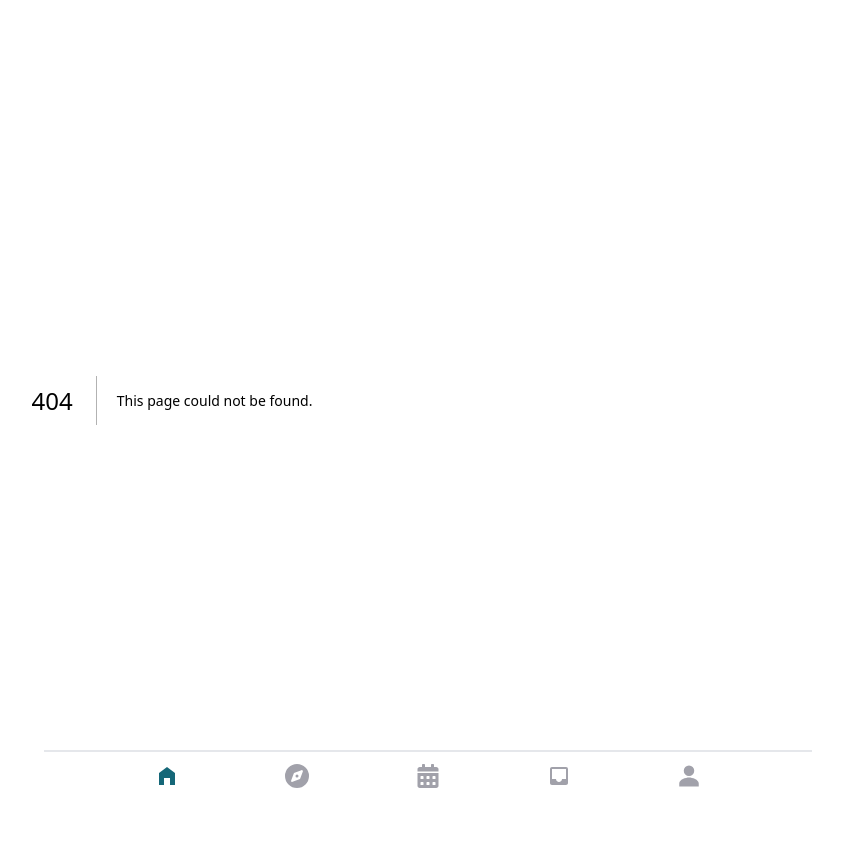
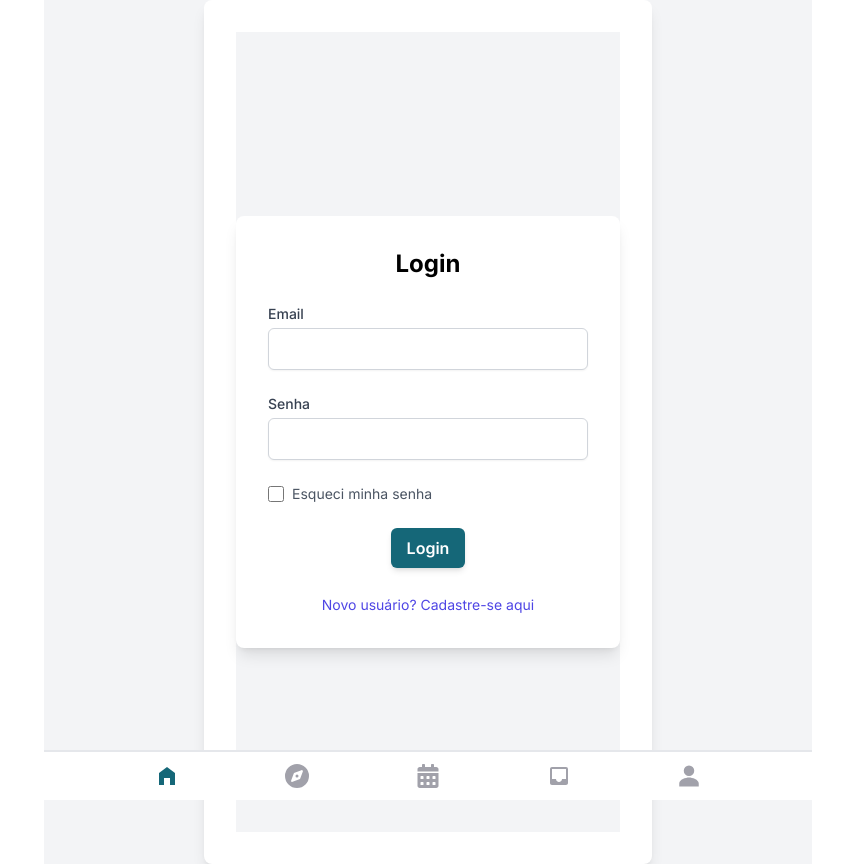
Before and after one commit to LesterCerioli/Beauty-Saloon-NextJs, a Next.js app: page /test in a window 1280 px wide. Before the commit this address had no page. Shown: the whole page, without its empty margins (212-1055 px from the left). Before the commit the page ends 800 px from the top, so only its background shows below. Built offline with nearby package versions, Linux system fonts and the light colour scheme.

Commit message:
feat(#1767): Building Login cinponent

```diff
--- /dev/null
+++ b/src/app/components/Login.tsx
@@ -0,0 +1,76 @@
+// src/app/components/Login.tsx
+import React from 'react';
+import { useForm, SubmitHandler } from 'react-hook-form';
+import Link from 'next/link';
+
+type FormValues = {
+  email: string;
+  password: string;
+  forgotPassword: boolean;
+};
+
+const Login: React.FC = () => {
+  const { register, handleSubmit, formState: { errors } } = useForm<FormValues>();
+
+  const onSubmit: SubmitHandler<FormValues> = (data) => {
+    console.log(data);
+    // Adicione a lógica de login aqui
+  };
+
+  return (
+    <div className="flex items-center justify-center min-h-screen bg-gray-100">
+      <div className="bg-white p-8 rounded-lg shadow-lg w-full max-w-md">
+        <form onSubmit={handleSubmit(onSubmit)} className="space-y-6">
+          <h2 className="text-2xl font-bold text-center">Login</h2>
+
+          <div>
+            <label htmlFor="email" className="block text-sm font-medium text-gray-700">Email</label>
+            <input
+              id="email"
+              type="email"
+              {...register('email', { required: 'Email is required' })}
+              className="mt-1 block w-full p-2 border border-gray-300 rounded-md shadow-sm focus:ring-indigo-500 focus:border-indigo-500"
+            />
+            {errors.email && <p className="text-red-500 text-xs mt-1">{errors.email.message}</p>}
+          </div>
+
+          <div>
+            <label htmlFor="password" className="block text-sm font-medium text-gray-700">Senha</label>
+            <input
+              id="password"
+              type="password"
+              {...register('password', { required: 'Password is required' })}
+              className="mt-1 block w-full p-2 border border-gray-300 rounded-md shadow-sm focus:ring-indigo-500 focus:border-indigo-500"
+            />
+            {errors.password && <p className="text-red-500 text-xs mt-1">{errors.password.message}</p>}
+          </div>
+
+          <div className="flex items-center justify-between">
+            <label className="flex items-center">
+              <input
+                type="checkbox"
+                {...register('forgotPassword')}
+                className="h-4 w-4 text-indigo-600 focus:ring-indigo-500 border-gray-300 rounded"
+              />
+              <span className="ml-2 text-sm text-gray-600">Esqueci minha senha</span>
+            </label>
+          </div>
+
+          <div className="flex items-center justify-center">
+            <button type="submit" className="py-2 px-4 bg-btn-primary-color text-white font-semibold rounded-md shadow-md hover:bg-green-700 focus:outline-none focus:ring-2 focus:ring-green-500">
+              Login
+            </button>
+          </div>
+
+          <div className="text-center mt-4">
+            <Link href="/signup">
+              <a className="text-sm text-indigo-600 hover:text-indigo-900">Novo usuário? Cadastre-se aqui</a>
+            </Link>
+          </div>
+        </form>
+      </div>
+    </div>
+  );
+};
+
+export default Login;
--- a/src/app/home/page.tsx
+++ b/src/app/home/page.tsx
@@ -12,6 +12,7 @@ import { ServiceButton } from "../components/ServiceButton";
 import Link from "next/link";
 import { responsive } from "@/constants/carouselSizeConstants";
 import { SaloonCardDetails } from "../components/SaloonCardDetails";
+
 
 
 interface Servico{
@@ -45,20 +46,24 @@ const Home: NextPage = () => {
                 <h5 className="text-[#111111]">O que você está procurando?</h5>
                 <div className=" mt-6 grid gap-4 grid-cols-4">
                     {
+
                         serviceList.map(({id, title, img, link}: Servico) => {
                             return (
                                 <ServiceButton key={id} id={id} img={img} title={title} link={link} />
                             )
                         })
                     }
+
                 </div>
             </section>
 
             <section className="mt-6">
 
                 <div className="flex items-center justify-between">
+
                     <h5 className="font-bold">Salões em destaque</h5>
                     <Link className="font-semibold text-sm text-btn-primary-color hover:underline decoration-1" href="#">Ver todos</Link>
+
                 </div>
 
                 <Carousel
@@ -93,6 +98,7 @@ const Home: NextPage = () => {
                 </Carousel>
 
             </section>
+
       </main>
     );
 }
--- /dev/null
+++ b/src/app/test/page.tsx
@@ -0,0 +1,16 @@
+// src/app/test/page.tsx
+import React from 'react';
+import Login from '../components/Login';
+
+
+const TestPage: React.FC = () => {
+  return (
+    <div className="flex items-center justify-center min-h-screen bg-gray-100">
+      <div className="bg-white p-8 rounded-lg shadow-lg w-full max-w-md">
+        <Login />
+      </div>
+    </div>
+  );
+};
+
+export default TestPage;
```
